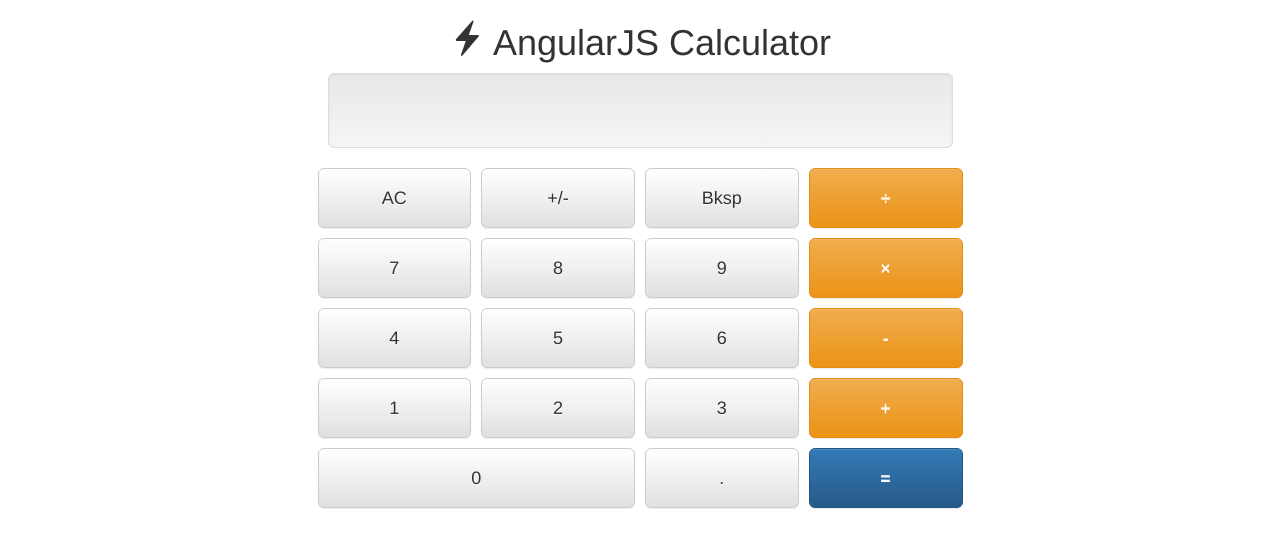
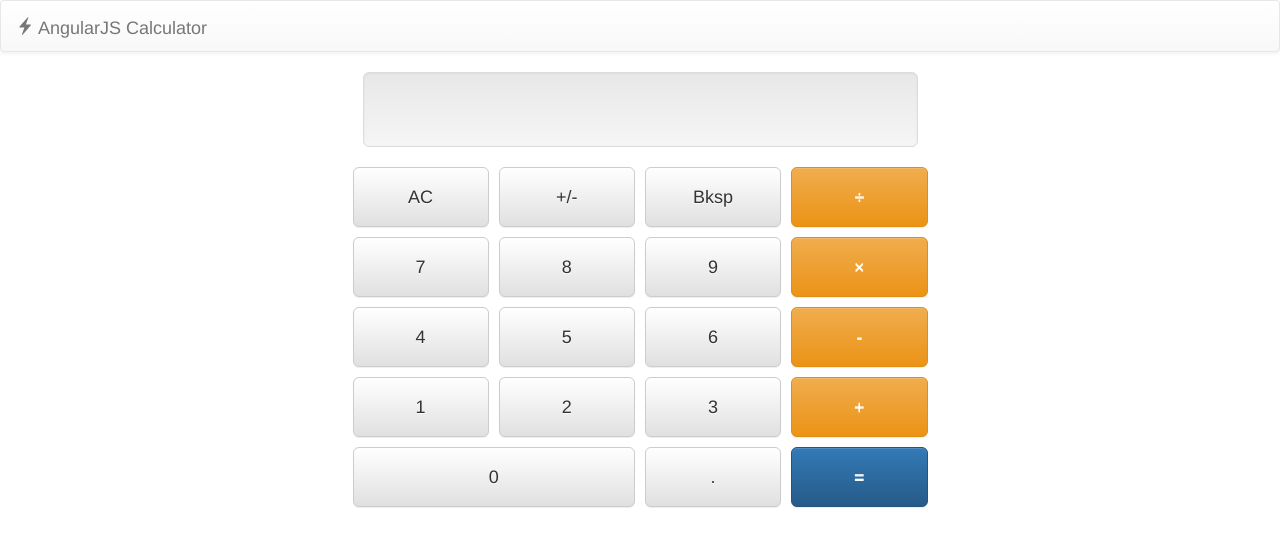
Before and after one commit to nbarbettini/ng-calc, a plain HTML site: page index.html in a window 1280 px wide. Drawn offline with Linux system fonts and the light colour scheme.

Commit message:
Pretty header

```diff
--- a/index.html
+++ b/index.html
@@ -14,11 +14,14 @@
         data-ng-controller="calculatorController as vm"
         data-ng-keydown="vm.controlKeyHandler($event)"
         data-ng-keypress="vm.keyHandler($event)">
+
+    <nav class="navbar navbar-default">
+        <div class="navbar-header">
+            <span class="navbar-brand"><span class="glyphicon glyphicon-flash" aria-hidden="true"></span> AngularJS Calculator</span>
+        </div>
+    </nav>
+
     <div class="container">
-      <h1 class="text-center">
-        <span class="glyphicon glyphicon-flash" aria-hidden="true"></span> AngularJS Calculator
-      </div>
-
       <div class="row">
           <div class="col-md-offset-3 col-md-6 col-sm-12">
       		  <div class="row">
```
